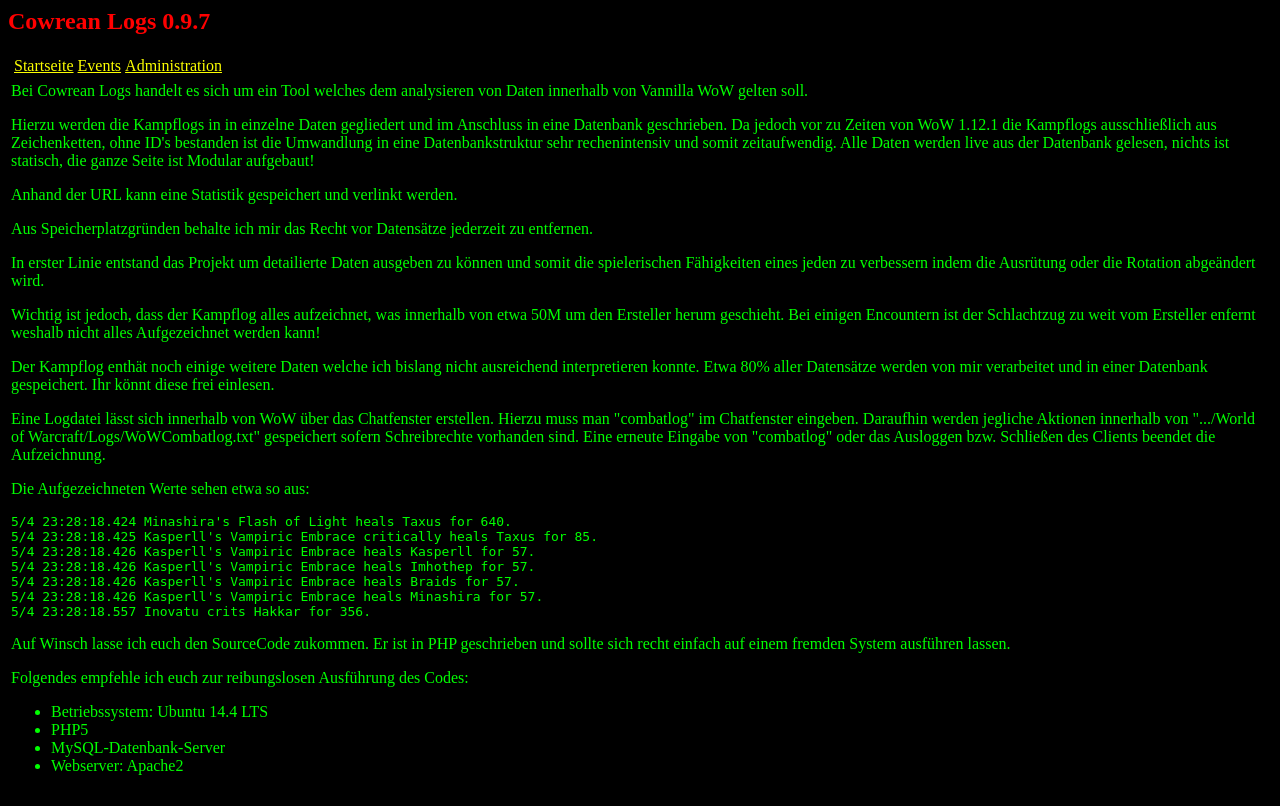
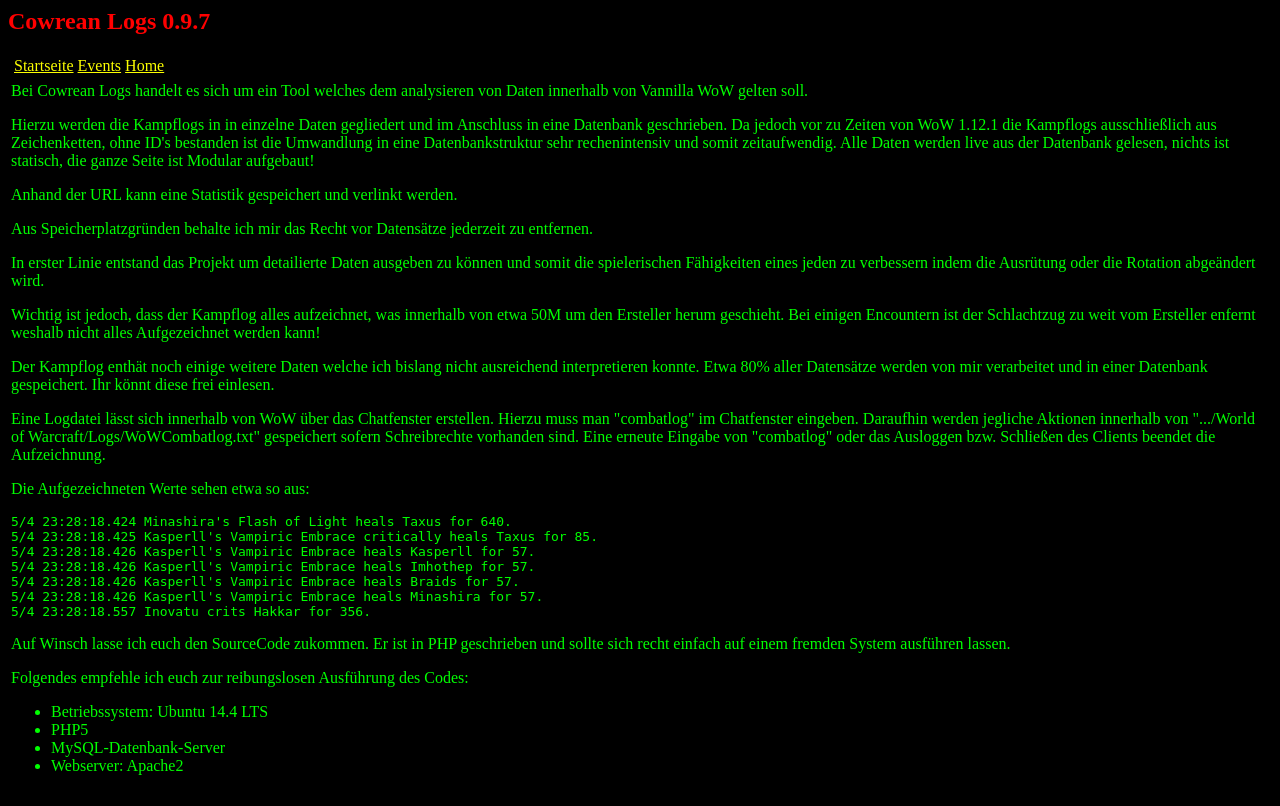
Before and after one commit to cowrea/CowreanLogs, a PHP site: page /main.php?top=1&left=3&right=0 in a window 1280 px wide. Run offline with PHP 8.4, Linux system fonts and the light colour scheme.

Commit message:
Update mod_navigation.php

```diff
--- a/mod_navigation.php
+++ b/mod_navigation.php
@@ -58,5 +58,5 @@
   <tr>
     <td><a href="main.php?top=1&left=3&right=0">Startseite</a></td>
     <td><a href="main.php?top=1&left=2&right=0">Events</a></td>
-    <td><a href="main.php?top=1&left=4&right=0">Administration</td></tr>
+    <td><a href="main.php?top=1&left=4&right=0">Home</td></tr>
 </table>
```
